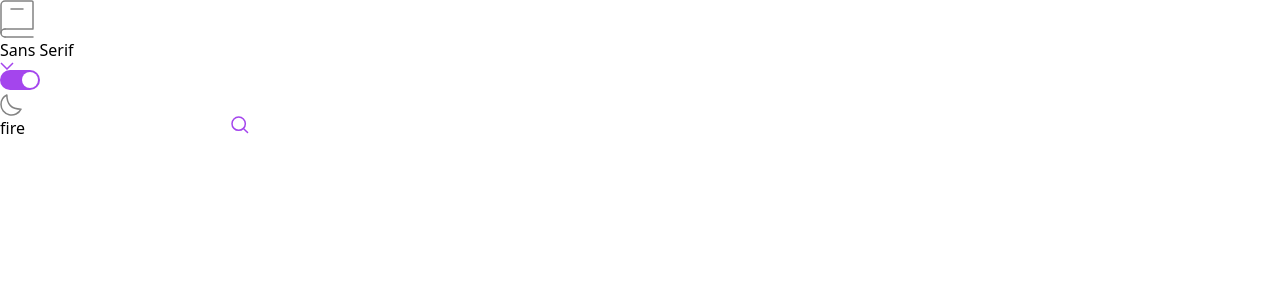
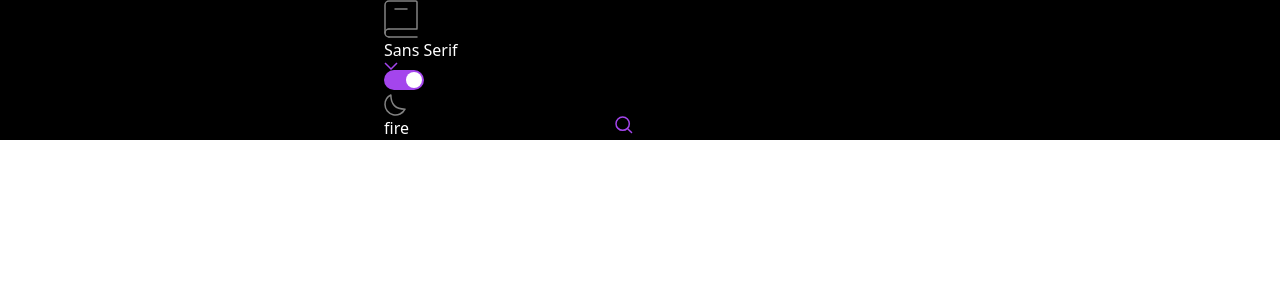
Before and after one commit to azanra/dictionary-web-app, a React (Vite) app: page / in a window 1280 px wide. Shown: the top 300 px of the page. Built offline with nearby package versions, Linux system fonts and the light colour scheme.

Commit message:
feat: center the content and apply the color theme

```diff
--- a/src/App.jsx
+++ b/src/App.jsx
@@ -23,7 +23,11 @@ function App() {
 
   return (
     <IsDarkContext value={isDark}>
-      <div className={getCurrentFont()}>
+      <div
+        className={`${isDark ? "bg-black text-white" : "bg-white text-black"}`}
+      >
+        <div className={`${getCurrentFont()} flex justify-center`}>
+          <div className="w-[40%]">
             <Header
               keyword={keyword}
               setKeyword={setKeyword}
@@ -39,6 +43,8 @@ function App() {
                 <Body data={data} fetchDictionary={fetchDictionary} />
               ))}
           </div>
+        </div>
+      </div>
     </IsDarkContext>
   );
 }
```
Lines whose indentation alone changed are shown as unchanged.
